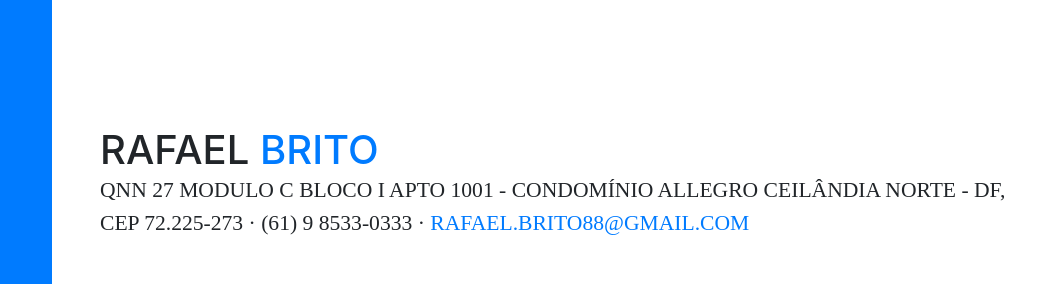
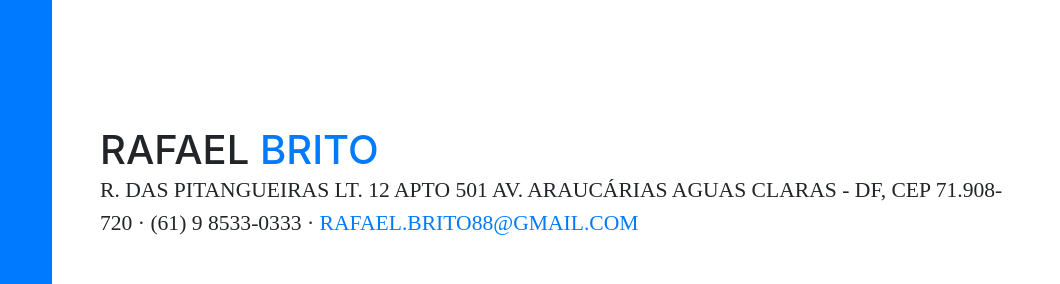
Before and after one commit to AlmondHorizon/Rafael-Brito, a website with bundled scripts: page index.html in a window 1280 px wide. Shown: the part 117-401 px from the top of the page, 220-1280 px from the left. Built offline with nearby package versions, Linux system fonts and the light colour scheme; files whose address does not match are found by name; a web font is replaced by a local one.

Commit message:
atualization'

```diff
--- a/index.html
+++ b/index.html
@@ -77,8 +77,8 @@
           <h1 class="mb-0">Rafael
             <span class="text-primary">Brito</span>
           </h1>
-          <div class="subheading mb-5">QNN 27 Modulo C Bloco I Apto 1001 - Condomínio Allegro
-            Ceilândia Norte - DF, CEP 72.225-273 · (61) 9 8533-0333 ·
+          <div class="subheading mb-5">R. Das Pitangueiras Lt. 12 Apto 501 Av. Araucárias
+            Aguas Claras - DF, CEP 71.908-720 · (61) 9 8533-0333 ·
             <a href="mailto:name@email.com">rafael.brito88@gmail.com</a>
           </div>
           <p class="mb-5">Atuando na área de Tecnologia da Informação, educação e Comunicação com ampla experiência na implantação e suporte computacional, com foco nas Melhores Práticas, seguindo as normas e definições previstas no ITIL e COBIT.</p>
@@ -296,7 +296,7 @@
           <ul class="fa-ul mb-0">
             <li>
               <i class="fa-li fa fa-check"></i>
-              Instalação e atualização de software, sistemas de anti-vírus; Educação a Distância na customização de Software Livre e operacionalização de Ambientes Virtuais; Noções de design, UX e Versionamento(GIT). Experiência com Back-end e Front-end, framework HTML5/CSS3 (Bootstrap), Responsividade: Flexbox e Media Queries, Java Script, SharePoint e ferramentas ADOBE (Fireworks, Photoshop, Dreamweaver, InDesign e PageMaker), editor de texto gráfico Atom para construção de página WEB. NodeJs, Ionic e angular-cli para construção de Webapps e Apps Mobile. Redes TCP/IP e cabeamento estruturado; Sistemas Operacionais Windows e GNU/Linux, Virtualização de servidores e estação de trabalho. Experiência em supervisão operacional de analistas de atendimento de nível 1 e 2 (Onsite Support). conhecimentos teóricos em PHP, SQL, MySQL e Java.</li>
+              Instalação e atualização de software, sistemas de anti-vírus; Educação a Distância na customização de Software Livre e operacionalização de Ambientes Virtuais; Noções de design, UX e Versionamento(GIT). Experiência com Back-end e Front-end, framework HTML5/CSS3 (Bootstrap), Responsividade: Flexbox e Media Queries, Java Script, SharePoint e ferramentas ADOBE (Fireworks, Photoshop, Dreamweaver, InDesign e PageMaker), editor de texto gráfico Atom para construção de página WEB. Moodle, joomla, Plone, NodeJs, Ionic e angular-cli para construção de Webapps e Apps Mobile. Redes TCP/IP e cabeamento estruturado; Sistemas Operacionais Windows e GNU/Linux, Virtualização de servidores e estação de trabalho. Experiência em supervisão operacional de analistas de atendimento de nível 1 e 2 (Onsite Support). conhecimentos teóricos em PHP, SQL, MySQL e Java.</li>
           </ul>
         </div>
       </section>
```
